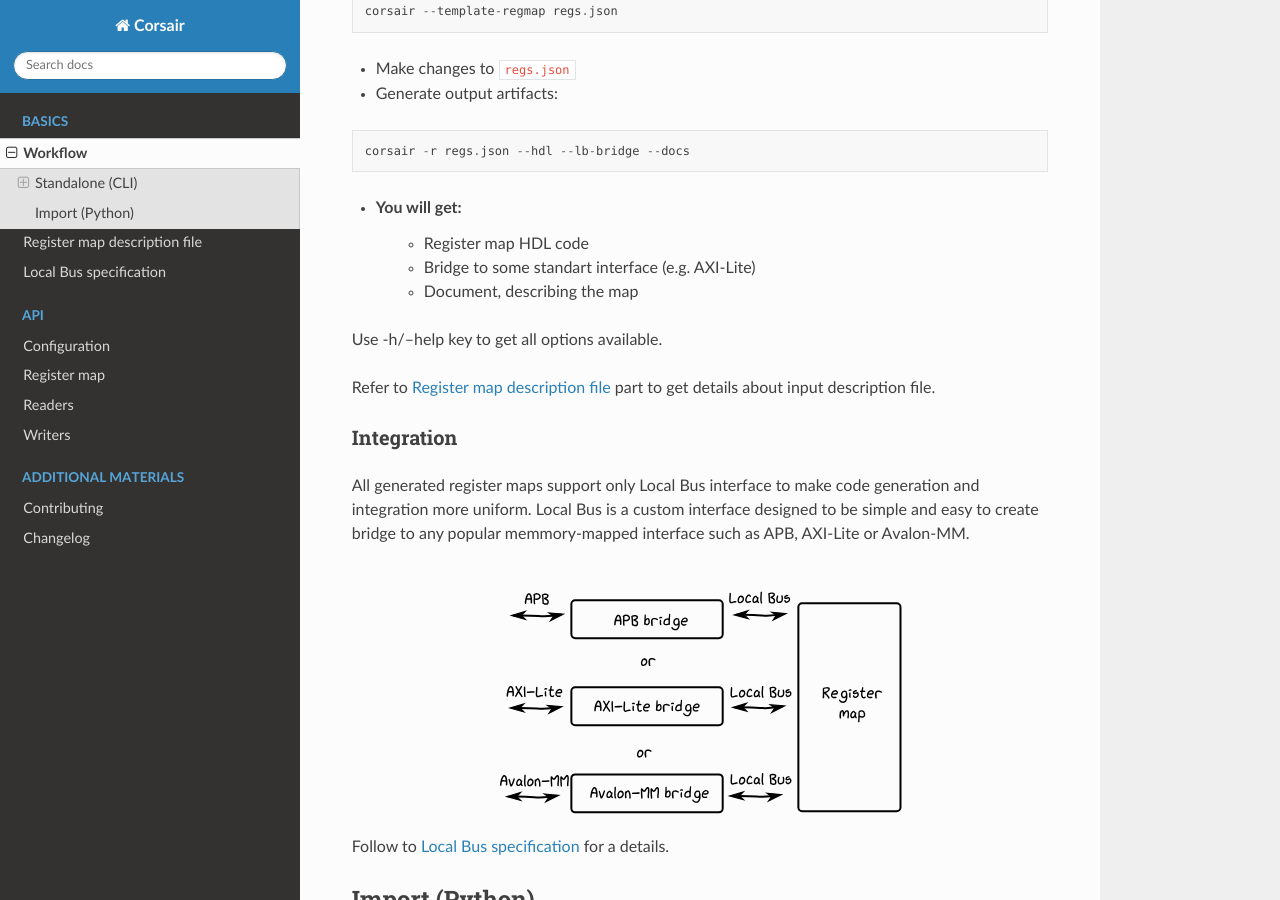
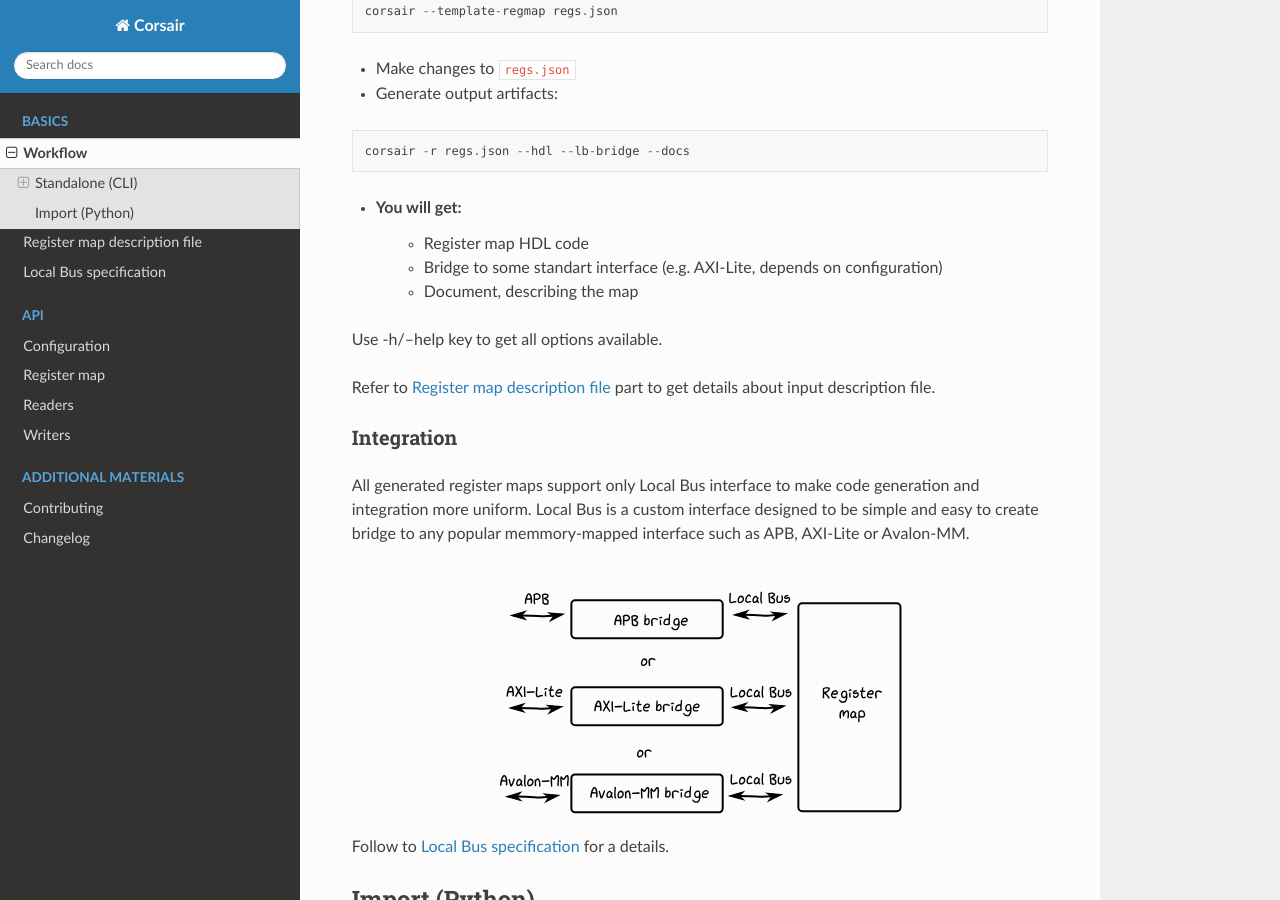
Before and after one commit to esynr3z/corsair, a Sphinx documentation site: the page built from docs/workflow.rst, in a window 1280 px wide and 900 px high, scrolled down 322 px. Built offline with Sphinx 7.4.7 and the Read the Docs theme 2.0.0, drawn with Linux system fonts in a browser that asks for light colours.

Commit message:
Update docs

```diff
--- a/docs/workflow.rst
+++ b/docs/workflow.rst
@@ -24,7 +24,7 @@ It is as easy as:
 
 * You will get:
     * Register map HDL code
-    * Bridge to some standart interface (e.g. AXI-Lite)
+    * Bridge to some standart interface (e.g. AXI-Lite, depends on configuration)
     * Document, describing the map
 
 Use -h/--help key to get all options available.
```
Also changed, not shown: README.md (+2 -1 lines).
